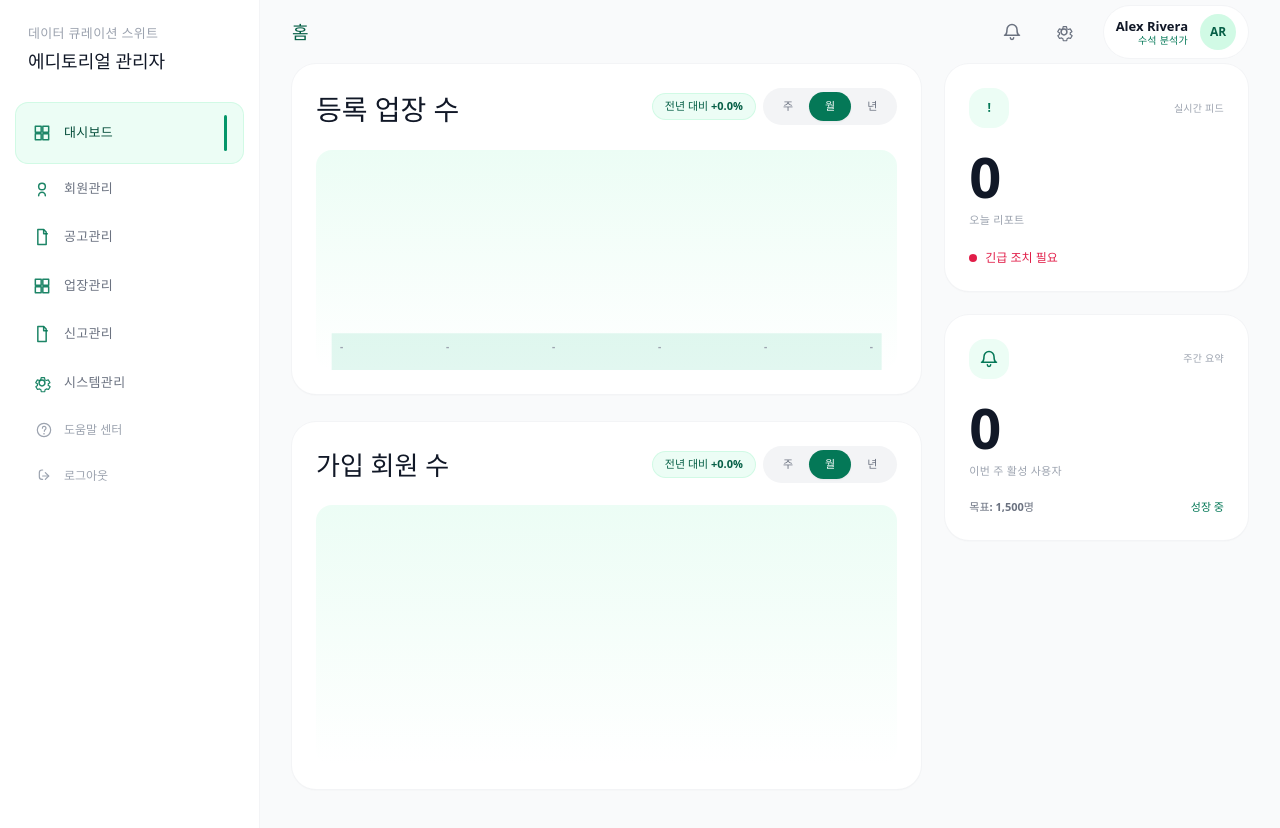
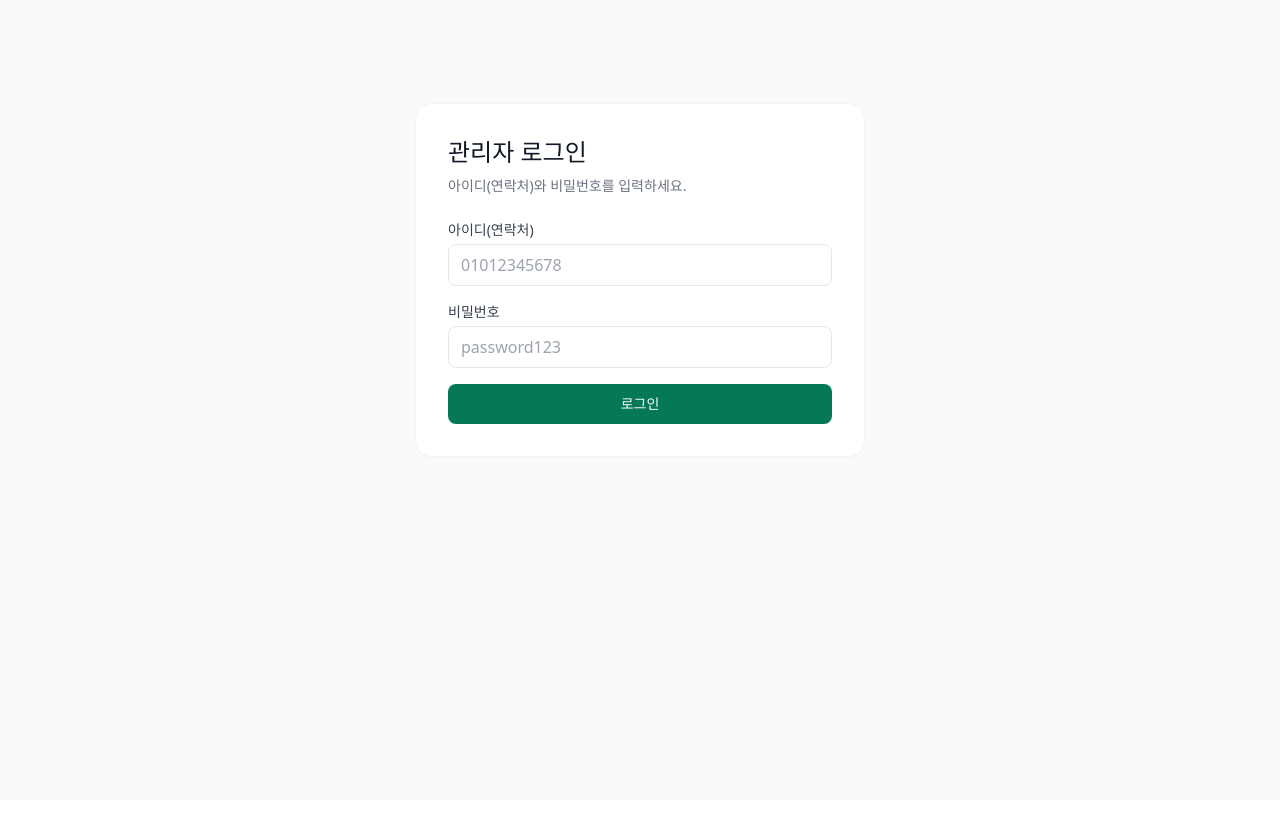
Before and after one commit to alter-app/alter-admin, a React (Vite) app: page / in a window 1280 px wide. After the commit the page ends 800 px from the top, so only its background shows below. Built offline with nearby package versions, Linux system fonts and the light colour scheme; no server answers.

Commit message:
feat: 로그인 및 대시보드 API 인증 연동

```diff
--- a/src/app/App.tsx
+++ b/src/app/App.tsx
@@ -1,5 +1,23 @@
+import { useState } from 'react'
 import { DashboardPage } from '@/pages/dashboard'
+import { LoginPage } from '@/pages/login'
+import { clearAuthSession, getAuthSession, type AuthSession } from '@/shared/lib/auth'
 
 export function App() {
-  return <DashboardPage />
+  const [session, setSession] = useState<AuthSession | null>(() => getAuthSession())
+
+  if (!session) {
+    return <LoginPage onLoginSuccess={setSession} />
+  }
+
+  return (
+    <DashboardPage
+      authorizationId={session.authorizationId}
+      accessToken={session.accessToken}
+      onLogout={() => {
+        clearAuthSession()
+        setSession(null)
+      }}
+    />
+  )
 }
--- a/src/pages/dashboard/ui/DashboardPage.tsx
+++ b/src/pages/dashboard/ui/DashboardPage.tsx
@@ -37,7 +37,15 @@ type DashboardChartResponse = {
   }
 }
 
-export function DashboardPage() {
+export function DashboardPage({
+  authorizationId,
+  accessToken,
+  onLogout,
+}: {
+  authorizationId: string
+  accessToken: string
+  onLogout: () => void
+}) {
   const [weeklyReportCount, setWeeklyReportCount] = useState(0)
   const [weeklyActiveUserCount, setWeeklyActiveUserCount] = useState(0)
   const [workspaceGrowthRate, setWorkspaceGrowthRate] = useState(0)
@@ -57,13 +65,20 @@ export function DashboardPage() {
           year: String(currentYear),
         })
 
+        const requestHeaders = {
+          authorizationId,
+          Authorization: `Bearer ${accessToken}`,
+        }
+
         const [weeklyResponse, chartResponse] = await Promise.all([
           fetch('/admin/dashboard/weekly-summary', {
             method: 'GET',
+            headers: requestHeaders,
             signal: controller.signal,
           }),
           fetch(`/admin/dashboard/chart?${chartQuery.toString()}`, {
             method: 'GET',
+            headers: requestHeaders,
             signal: controller.signal,
           }),
         ])
@@ -101,7 +116,7 @@ export function DashboardPage() {
     loadDashboardData()
 
     return () => controller.abort()
-  }, [])
+  }, [authorizationId, accessToken])
 
   return (
     <div className="min-h-screen bg-gray-50 text-gray-900">
@@ -109,7 +124,7 @@ export function DashboardPage() {
         <Sidebar />
 
         <main className="flex min-w-0 flex-1 flex-col">
-          <TopBar />
+          <TopBar onLogout={onLogout} />
 
           <div className="flex-1 px-8 pb-10">
             <div className="grid grid-cols-12 gap-6">
--- a/src/pages/dashboard/ui/TopBar.tsx
+++ b/src/pages/dashboard/ui/TopBar.tsx
@@ -1,6 +1,6 @@
 import { Icon } from './components/Icon'
 
-export function TopBar() {
+export function TopBar({ onLogout }: { onLogout: () => void }) {
   return (
     <header className="flex h-16 items-center justify-between px-8">
       <div className="text-[18px] font-semibold text-emerald-800">홈</div>
@@ -32,6 +32,14 @@ export function TopBar() {
             </div>
           </div>
         </div>
+
+        <button
+          type="button"
+          onClick={onLogout}
+          className="ml-2 rounded-full border border-gray-200 px-3 py-2 text-xs font-semibold text-gray-600 hover:bg-gray-50"
+        >
+          로그아웃
+        </button>
       </div>
     </header>
   )
--- /dev/null
+++ b/src/pages/login/index.ts
@@ -0,0 +1 @@
+export { LoginPage } from './ui/LoginPage'
--- /dev/null
+++ b/src/pages/login/ui/LoginPage.tsx
@@ -0,0 +1,85 @@
+import { useState } from 'react'
+import { type AuthSession, type LoginResponse, saveAuthSession } from '@/shared/lib/auth'
+
+export function LoginPage({ onLoginSuccess }: { onLoginSuccess: (session: AuthSession) => void }) {
+  const [contact, setContact] = useState('')
+  const [password, setPassword] = useState('')
+  const [submitting, setSubmitting] = useState(false)
+  const [errorMessage, setErrorMessage] = useState('')
+
+  async function handleSubmit(event: React.FormEvent<HTMLFormElement>) {
+    event.preventDefault()
+    setErrorMessage('')
+    setSubmitting(true)
+
+    try {
+      const response = await fetch('/public/users/login', {
+        method: 'POST',
+        headers: {
+          'Content-Type': 'application/json',
+        },
+        body: JSON.stringify({
+          contact,
+          password,
+        }),
+      })
+
+      if (!response.ok) {
+        throw new Error(`로그인 실패: ${response.status}`)
+      }
+
+      const result: LoginResponse = await response.json()
+      saveAuthSession(result.data)
+      onLoginSuccess(result.data)
+    } catch (error) {
+      setErrorMessage((error as Error).message || '로그인 중 오류가 발생했습니다.')
+    } finally {
+      setSubmitting(false)
+    }
+  }
+
+  return (
+    <div className="min-h-screen bg-gray-50 p-6">
+      <div className="mx-auto mt-20 w-full max-w-md rounded-2xl bg-white p-8 shadow-sm ring-1 ring-gray-100">
+        <h1 className="text-2xl font-semibold text-gray-900">관리자 로그인</h1>
+        <p className="mt-2 text-sm text-gray-500">아이디(연락처)와 비밀번호를 입력하세요.</p>
+
+        <form className="mt-6 space-y-4" onSubmit={handleSubmit}>
+          <label className="block">
+            <span className="mb-1 block text-sm font-medium text-gray-700">아이디(연락처)</span>
+            <input
+              type="text"
+              value={contact}
+              onChange={(event) => setContact(event.target.value)}
+              className="w-full rounded-lg border border-gray-200 px-3 py-2 outline-none focus:border-emerald-500"
+              placeholder="01012345678"
+              required
+            />
+          </label>
+
+          <label className="block">
+            <span className="mb-1 block text-sm font-medium text-gray-700">비밀번호</span>
+            <input
+              type="password"
+              value={password}
+              onChange={(event) => setPassword(event.target.value)}
+              className="w-full rounded-lg border border-gray-200 px-3 py-2 outline-none focus:border-emerald-500"
+              placeholder="password123"
+              required
+            />
+          </label>
+
+          {errorMessage ? <p className="text-sm font-medium text-rose-600">{errorMessage}</p> : null}
+
+          <button
+            type="submit"
+            disabled={submitting}
+            className="w-full rounded-lg bg-emerald-700 px-4 py-2.5 text-sm font-semibold text-white hover:bg-emerald-800 disabled:cursor-not-allowed disabled:opacity-50"
+          >
+            {submitting ? '로그인 중...' : '로그인'}
+          </button>
+        </form>
+      </div>
+    </div>
+  )
+}
--- /dev/null
+++ b/src/shared/lib/auth.ts
@@ -0,0 +1,33 @@
+export type LoginResponse = {
+  timestamp: string
+  data: {
+    authorizationId: string
+    scope: string
+    accessToken: string
+    refreshToken: string
+  }
+}
+
+export type AuthSession = LoginResponse['data']
+
+const AUTH_STORAGE_KEY = 'alter-admin-auth'
+
+export function saveAuthSession(session: AuthSession) {
+  localStorage.setItem(AUTH_STORAGE_KEY, JSON.stringify(session))
+}
+
+export function getAuthSession(): AuthSession | null {
+  const raw = localStorage.getItem(AUTH_STORAGE_KEY)
+  if (!raw) return null
+
+  try {
+    return JSON.parse(raw) as AuthSession
+  } catch {
+    localStorage.removeItem(AUTH_STORAGE_KEY)
+    return null
+  }
+}
+
+export function clearAuthSession() {
+  localStorage.removeItem(AUTH_STORAGE_KEY)
+}
--- a/vite.config.ts
+++ b/vite.config.ts
@@ -5,7 +5,7 @@ import path from 'path'
 // https://vite.dev/config/
 export default defineConfig(({ mode }) => {
   const env = loadEnv(mode, process.cwd(), '')
-  const proxyTarget = env.VITE_API_PROXY_TARGET || 'http://localhost:8080'
+  const proxyTarget = env.VITE_API_PROXY_TARGET || env.VITE_API_URL || 'http://localhost:8080'
 
   return {
     plugins: [react()],
@@ -20,6 +20,10 @@ export default defineConfig(({ mode }) => {
           target: proxyTarget,
           changeOrigin: true,
         },
+        '/public': {
+          target: proxyTarget,
+          changeOrigin: true,
+        },
       },
     },
   }
```
